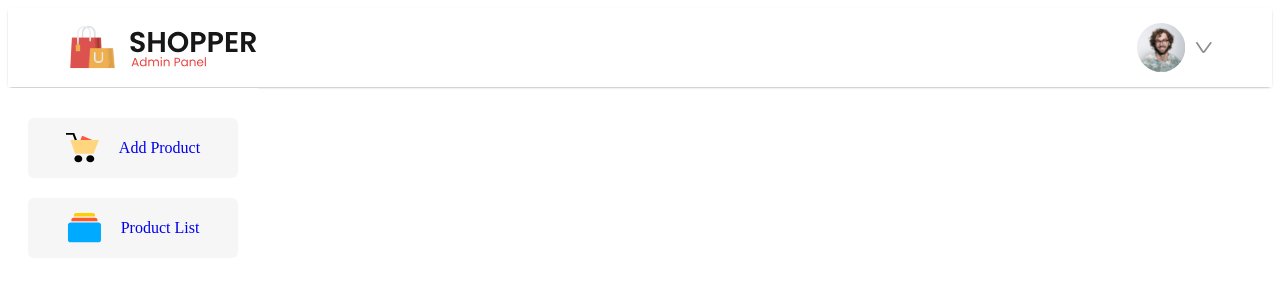
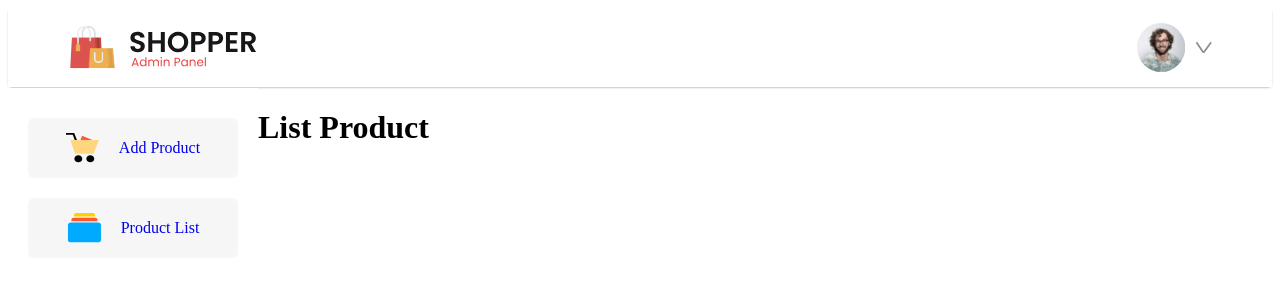
Before and after one commit to mehmedayt/online-shop, a React (Vite) app in the folder admin/: page /listproduct in a window 1280 px wide. Shown: the top 300 px of the page. Built offline with nearby package versions, Linux system fonts and the light colour scheme.

Commit message:
Create ListProduct component

```diff
--- /dev/null
+++ b/admin/src/Components/ListProduuct/ListProduct.jsx
@@ -0,0 +1,11 @@
+import './ListProduct.css';
+
+const ListProduct = () => {
+    return (
+        <div>
+            <h1>List Product</h1>
+        </div>
+    );
+};
+
+export default ListProduct;
--- a/admin/src/Pages/Admin/Admin.jsx
+++ b/admin/src/Pages/Admin/Admin.jsx
@@ -1,10 +1,15 @@
 import Sidebar from '../../Components/Sidebar/Sidebar';
+import { Routes, Route } from 'react-router-dom';
 import './Admin.css';
+import ListProduct from '../../Components/ListProduuct/ListProduct';
 
 const Admin = () => {
     return (
         <div className='admin'>
             <Sidebar/>
+            <Routes>
+                <Route path='/listproduct' element={<ListProduct/>}/>
+            </Routes>
         </div>
     );
 };
```
Also changed, not shown: admin/src/Components/ListProduuct/ListProduct.css (added).
